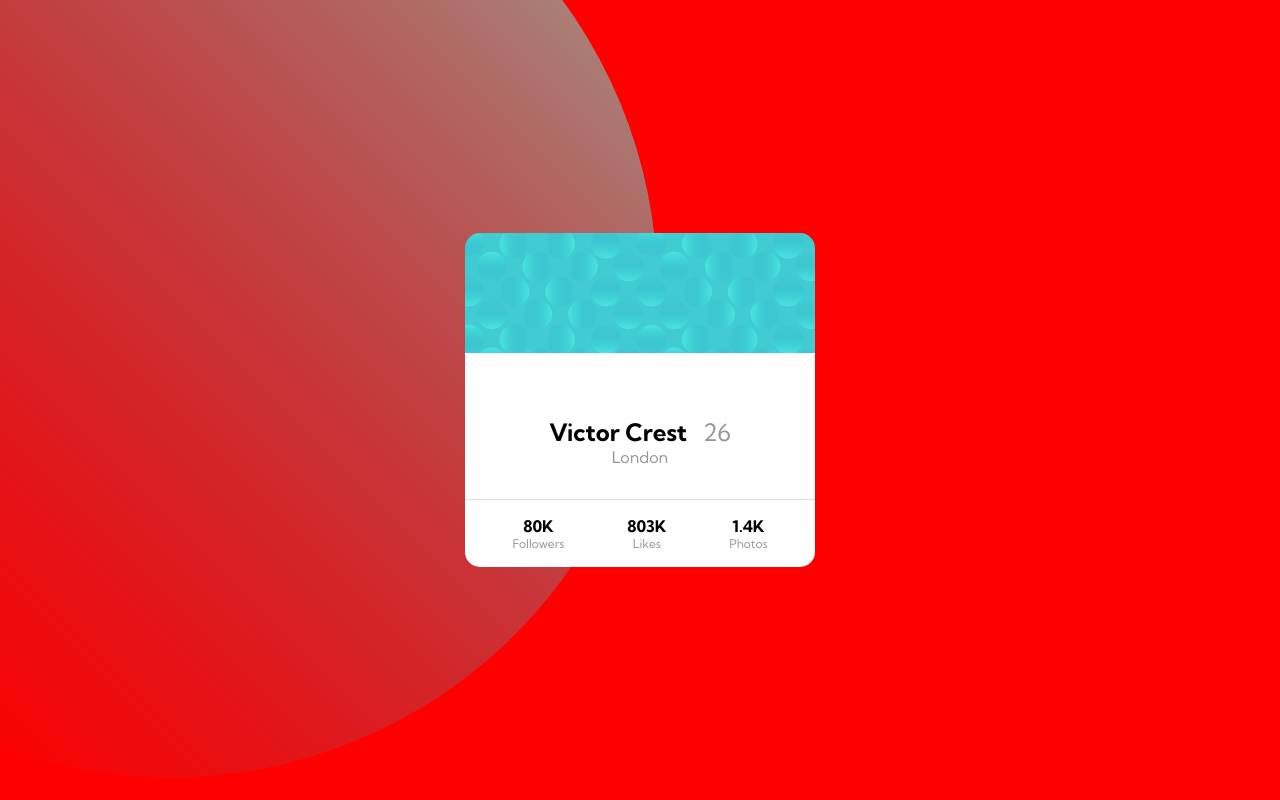
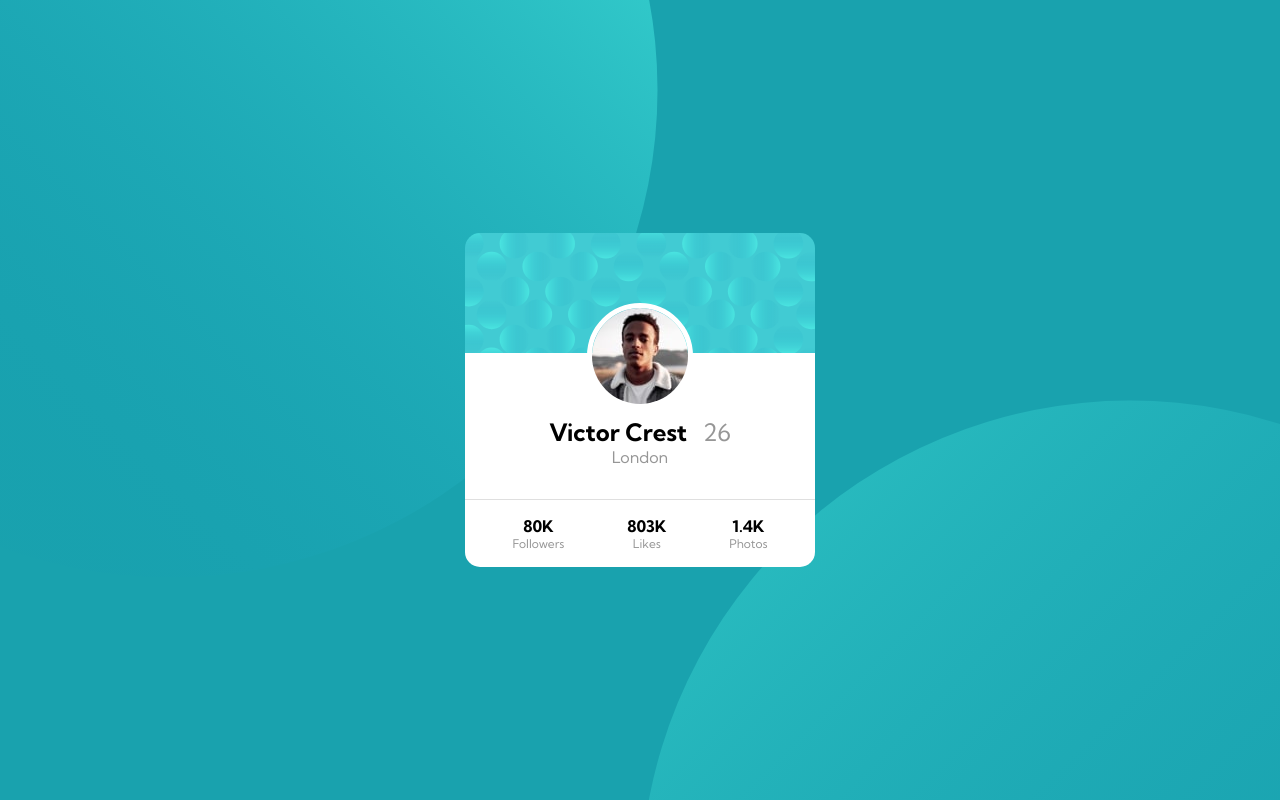
Before and after one commit to TomTwig/profile-card-component, a plain HTML site: page index.html in a window 1280 px wide. Drawn offline with Linux system fonts and the light colour scheme.

Commit message:
add profil picture

```diff
--- a/index.html
+++ b/index.html
@@ -63,6 +63,11 @@
 
   </div>
 
+
+  <div class="card__picture">
+    <img src="images/image-victor.jpg" alt="profil picture">
+  </div>
+
 </div>
 
 
--- a/style.css
+++ b/style.css
@@ -19,8 +19,8 @@ body{
     justify-content: center;
     font-family: 'Kumbh Sans', sans-serif;
 
-    background: url(images/bg-pattern-top.svg) -25vw -25vh  no-repeat;
-    background-color: red;
+    background: url(images/bg-pattern-top.svg) -25vw -50vh no-repeat, url(images/bg-pattern-bottom.svg) 50vw 50vh no-repeat;
+    background-color: var(--color-primary-darkCyan);
 
 
 }
@@ -37,6 +37,7 @@ body{
 }
 
 .card{
+    position: relative;
     background-color: white;
     padding: 1em;
     padding-top: 4em;
@@ -46,6 +47,21 @@ body{
     border-bottom-left-radius: 15px ;
     border-bottom-right-radius: 15px;
 }
+
+.card__picture{
+    position: absolute;
+    top: -50px;
+
+
+
+}
+
+.card__picture img{
+    border-radius: 50%;
+    border: 5px solid white;
+
+}
+
 
 .card__user{
     display: flex;
```
